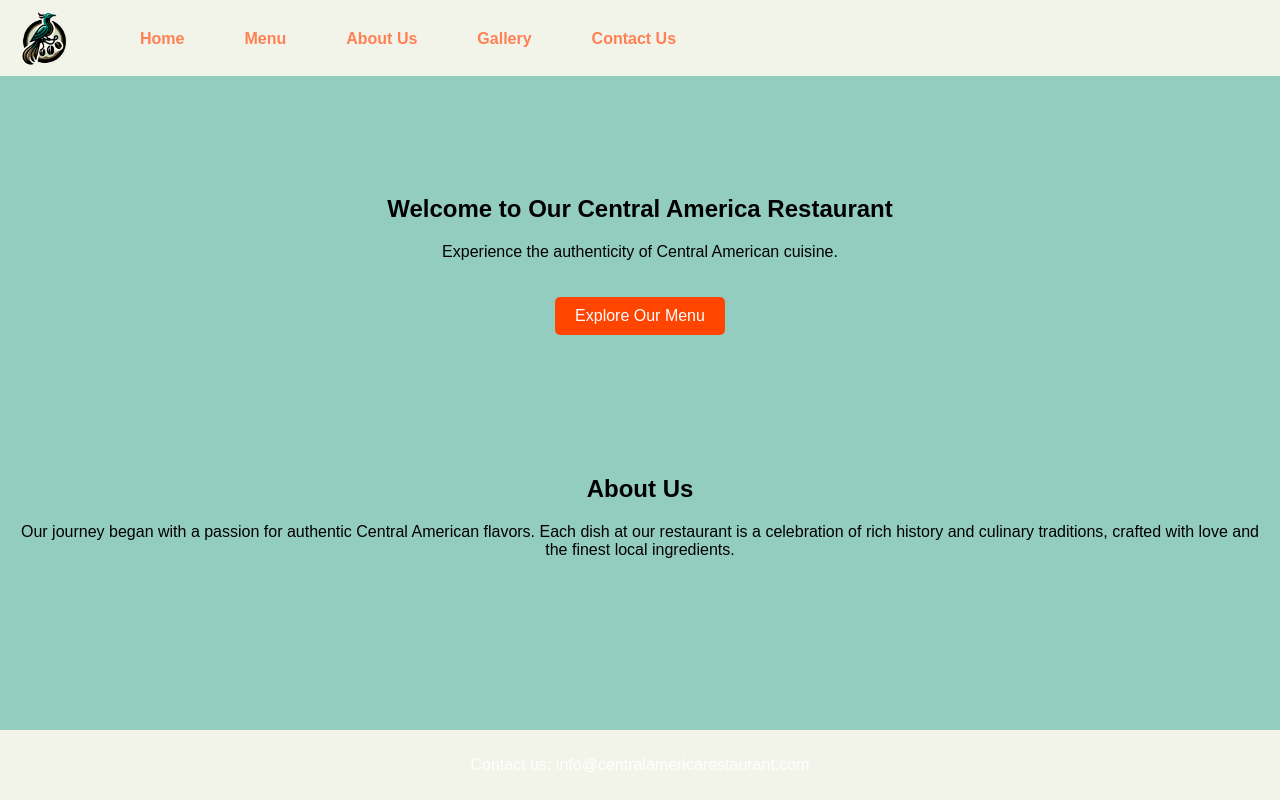
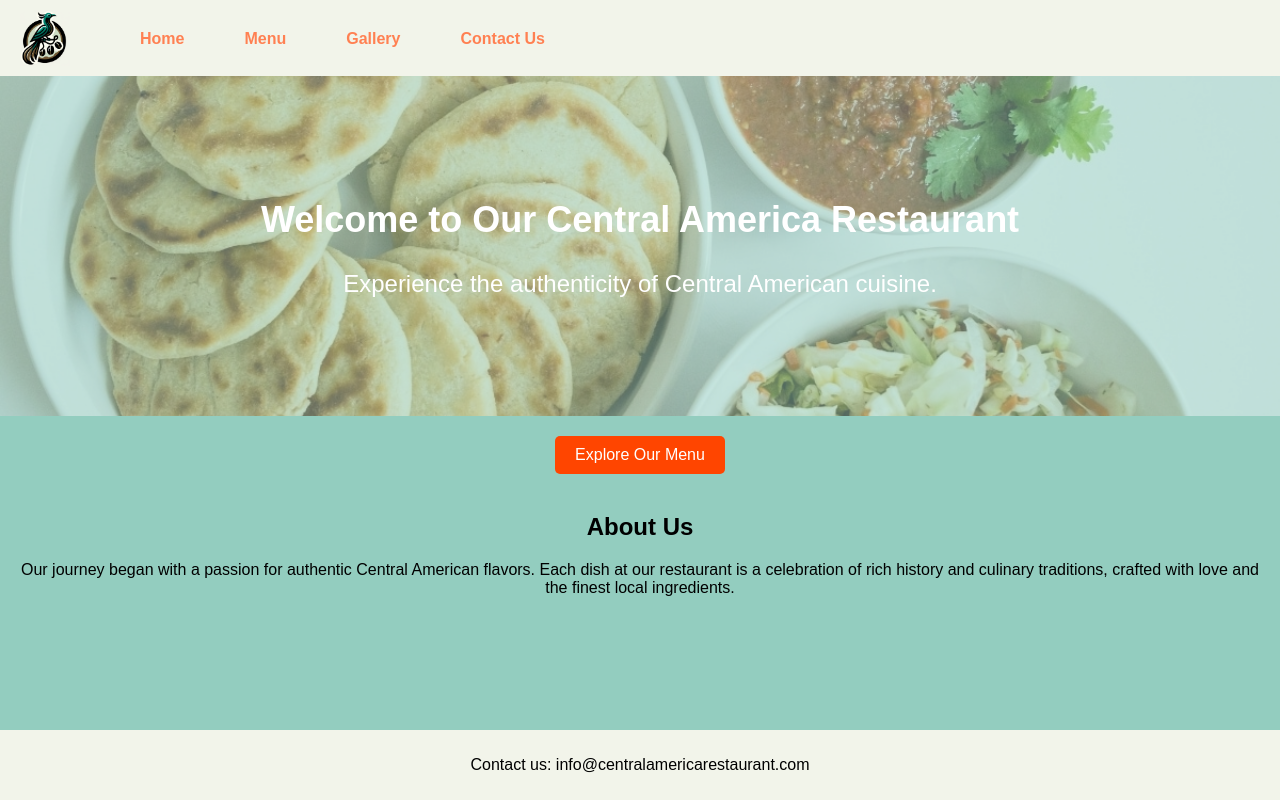
Before and after one commit to MrTwinCharge/Central-American-Resturaunt, a plain HTML site: page index.html in a window 1280 px wide. Drawn offline with Linux system fonts and the light colour scheme.

Commit message:
cool front

```diff
--- a/index.html
+++ b/index.html
@@ -22,7 +22,6 @@
         <ul style="margin: 0; padding-top: 20px; overflow: hidden">
           <li style="float: left"><a href="index.html">Home</a></li>
           <li style="float: left"><a href="menu.html">Menu</a></li>
-          <li style="float: left"><a href="about.html">About Us</a></li>
           <li style="float: left"><a href="#gallery">Gallery</a></li>
           <li style="float: left"><a href="contact.html">Contact Us</a></li>
         </ul>
@@ -31,11 +30,18 @@
       <!-- Cear floats -->
     </header>
 
-    <section id="home" class="hero-section">
-      <h1>Welcome to Our Central America Restaurant</h1>
-      <p>Experience the authenticity of Central American cuisine.</p>
-      <a href="menu.html" class="cta-button">Explore Our Menu</a>
+    <section id="home" class="background-section">
+     <div style="opacity: 1;"> <h1 class="back">Welcome to Our Central America Restaurant</h1>
+        <p  class="back" style="color: white;">Experience the authenticity of Central American cuisine.</p>
+
+    </div>
+
     </section>
+
+    <div style="text-align: center;">
+        <a href="menu.html" class="cta-button">Explore Our Menu</a>
+    </div>
+
     <section id="about">
       <h2>About Us</h2>
       <p>
--- a/style.css
+++ b/style.css
@@ -54,9 +54,22 @@ section {
   background-color: #c03a00; /* Darker orange */
 }
 
+.image-background-section {
+    /* Replace 'your-image-url.jpg' with the path to your actual image */
+    background-image: url('nac.jpg');
+    background-size: cover; /* Cover the entire section */
+    background-position: center; /* Center the background image */
+    height: 500px; /* Set the height of the section */
+    display: flex;
+    justify-content: center;
+    align-items: center;
+    color: white; /* Text color */
+    text-align: center;
+}
+
 footer {
   background-color: #f2f4ea;
-  color: white;
+  color: black;
   text-align: center;
   padding: 10px 0;
   position: fixed;
@@ -87,7 +100,36 @@ footer {
 }
 
 /* Center the menu list while aligning its text to the left */
+.background-section {
+    position: relative;
+    text-align: center;
+    color: white;
+    font-size: 24px;
+    height: 300px;
+    display: flex;
+    justify-content: center;
+    align-items: center;
+    overflow: hidden;
+  }
 
+  .background-section::before {
+    content: '';
+    position: absolute;
+    top: 0;
+    left: 0;
+    right: 0;
+    bottom: 0;
+    background-image: url('nac.jpg');
+    background-size: cover;
+    background-position: center;
+    opacity: 0.5; /* Adjust opacity here */
+  }
+
+  .back {
+    position: relative;
+    z-index: 1; /* Ensures text appears above the background */
+
+  }
 /* Add some styles to the input and button for better appearance */
 #search-box,
 button {
```
Also changed, not shown: nac.jpg (added).
